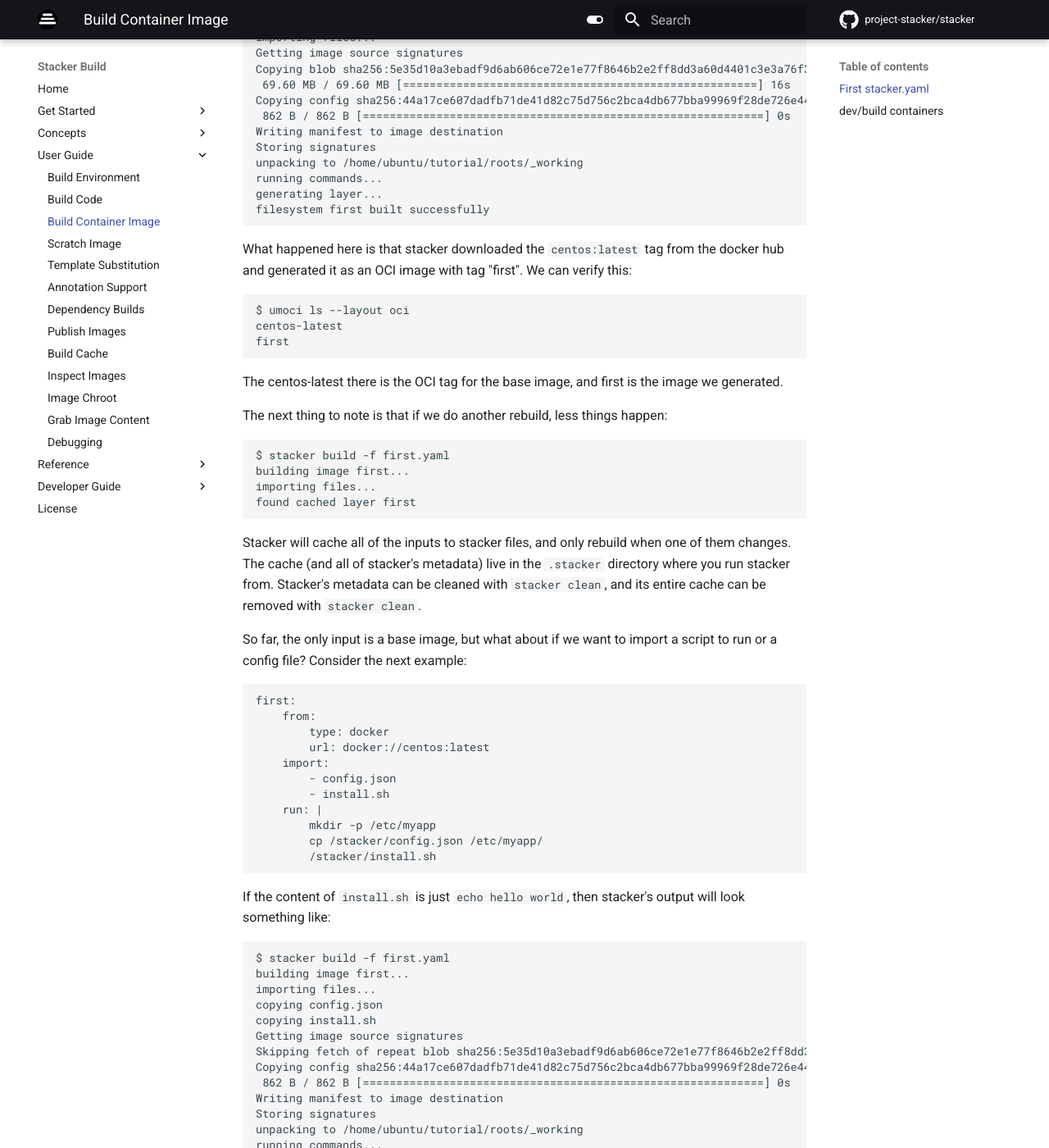
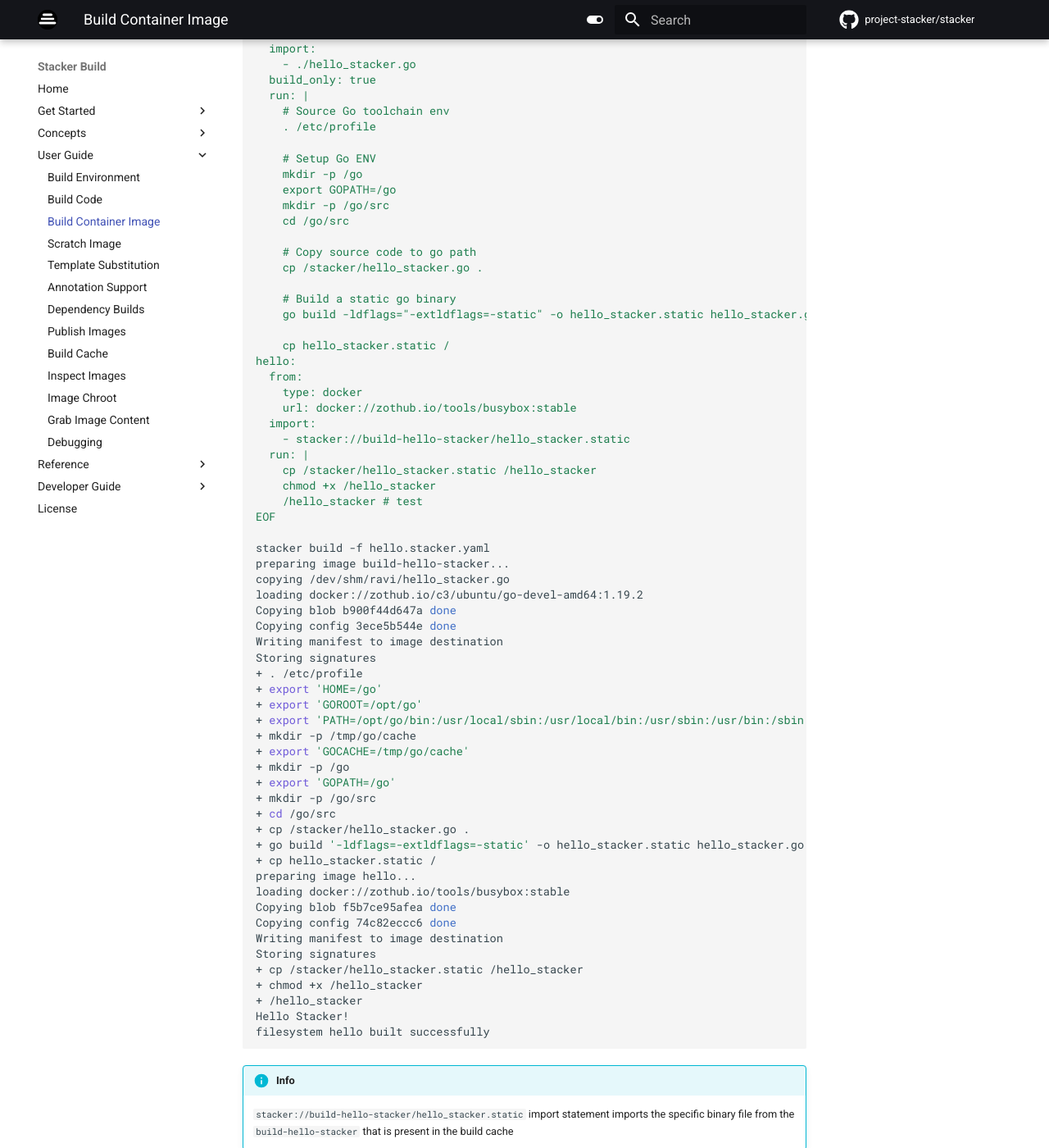
Before and after one commit to rchincha/project-stacker.github.io, an MkDocs documentation site: the page built from docs/user_guide/build_container_image.md, in a window 1280 px wide and 1400 px high, scrolled down 610 px. Shown: the whole window at 82% size. Built offline with MkDocs 1.6.1 and Material for MkDocs 9.7.7, drawn with Linux system fonts in a browser that asks for light colours; comment, search, counter and statistics services are not loaded; some of the changed text lies outside the part shown.

Commit message:
doc: add build container image page
Signed-off-by: Ravi Chamarthy <ravi@chamarthy.dev>

````diff
--- a/docs/user_guide/build_container_image.md
+++ b/docs/user_guide/build_container_image.md
@@ -1,171 +1,104 @@
-# Image Build
+Usually, developers use a two-stage build process to build a container image.
+In the first stage, make the binary for the container image, and in the second
+stage, build the runtime container image, including that binary. To accomplish
+this, stacker "build only" container builds the required binary and does not
+generate the corresponding OCI layer. Then copy this binary into the RFS of the
+runtime image such that the final container has __only__ the required binary.
 
-Stacker is a tool that allows for building OCI images in a reproducible manner,
-completely unprivileged. For this tutorial, we assume you have followed the
-[Get Stacker](../get_started/get_stacker.md) guide.
+```bash title="Two-stage container image build"
+cat > "hello_stacker.go" << EOF
+package main
 
-### First `stacker.yaml`
+import "fmt"
 
-The basic input to stacker is the `stacker.yaml` file, which describes what the
-base for your OCI image should be, and what to do to construct it. One of the
-smallest stacker files is just:
+func main() {
+    fmt.Println("Hello Stacker!")
+}
+EOF
 
-    first:
-        from:
-            type: docker
-            url: docker://centos:latest
+cat > "hello.stacker.yaml" << EOF
+build-hello-stacker:
+  from:
+    type: docker
+    url: docker://zothub.io/c3/ubuntu/go-devel-amd64:1.19.2
+  import:
+    - ./hello_stacker.go
+  build_only: true
+  run: |
+    # Source Go toolchain env
+    . /etc/profile
 
-Note the key `first` represents the name of the layer, and it can have any value
-except `config`, which has a special usage, see the
-[stacker file](../reference/stacker_file.md) documentation.
+    # Setup Go ENV
+    mkdir -p /go
+    export GOPATH=/go
+    mkdir -p /go/src
+    cd /go/src
 
-With this stacker file as `first.yaml`, we can do a basic stacker build:
+    # Copy source code to go path
+    cp /stacker/hello_stacker.go .
 
-    $ stacker build -f first.yaml
-    building image first...
-    importing files...
-    Getting image source signatures
-    Copying blob sha256:5e35d10a3ebadf9d6ab606ce72e1e77f8646b2e2ff8dd3a60d4401c3e3a76f31
-     69.60 MB / 69.60 MB [=====================================================] 16s
-    Copying config sha256:44a17ce607dadfb71de41d82c75d756c2bca4db677bba99969f28de726e4411e
-     862 B / 862 B [============================================================] 0s
-    Writing manifest to image destination
-    Storing signatures
-    unpacking to /home/ubuntu/tutorial/roots/_working
-    running commands...
-    generating layer...
-    filesystem first built successfully
+    # Build a static go binary
+    go build -ldflags="-extldflags=-static" -o hello_stacker.static hello_stacker.go
 
-What happened here is that stacker downloaded the `centos:latest` tag from the
-docker hub and generated it as an OCI image with tag "first". We can verify
-this:
+    cp hello_stacker.static /
+hello:
+  from:
+    type: docker
+    url: docker://zothub.io/tools/busybox:stable
+  import:
+    - stacker://build-hello-stacker/hello_stacker.static
+  run: |
+    cp /stacker/hello_stacker.static /hello_stacker
+    chmod +x /hello_stacker
+    /hello_stacker # test
+EOF
 
-    $ umoci ls --layout oci
-    centos-latest
-    first
+stacker build -f hello.stacker.yaml
+preparing image build-hello-stacker...
+copying /dev/shm/ravi/hello_stacker.go
+loading docker://zothub.io/c3/ubuntu/go-devel-amd64:1.19.2
+Copying blob b900f44d647a done
+Copying config 3ece5b544e done
+Writing manifest to image destination
+Storing signatures
++ . /etc/profile
++ export 'HOME=/go'
++ export 'GOROOT=/opt/go'
++ export 'PATH=/opt/go/bin:/usr/local/sbin:/usr/local/bin:/usr/sbin:/usr/bin:/sbin:/bin'
++ mkdir -p /tmp/go/cache
++ export 'GOCACHE=/tmp/go/cache'
++ mkdir -p /go
++ export 'GOPATH=/go'
++ mkdir -p /go/src
++ cd /go/src
++ cp /stacker/hello_stacker.go .
++ go build '-ldflags=-extldflags=-static' -o hello_stacker.static hello_stacker.go
++ cp hello_stacker.static /
+preparing image hello...
+loading docker://zothub.io/tools/busybox:stable
+Copying blob f5b7ce95afea done
+Copying config 74c82eccc6 done
+Writing manifest to image destination
+Storing signatures
++ cp /stacker/hello_stacker.static /hello_stacker
++ chmod +x /hello_stacker
++ /hello_stacker
+Hello Stacker!
+filesystem hello built successfully
+```
 
-The centos-latest there is the OCI tag for the base image, and first is the
-image we generated.
+!!! info
 
-The next thing to note is that if we do another rebuild, less things happen:
+    `stacker://build-hello-stacker/hello_stacker.static` import statement imports
+    the specific binary file from the `build-hello-stacker` that is present in the
+    build cache
 
-    $ stacker build -f first.yaml
-    building image first...
-	importing files...
-	found cached layer first
+Lets verify that the hello layer has /hello_stacker file:
 
-Stacker will cache all of the inputs to stacker files, and only rebuild when
-one of them changes. The cache (and all of stacker's metadata) live in the `.stacker` directory where you run stacker from. Stacker's metadata can be cleaned with `stacker clean`, and its entire cache can be removed with `stacker clean`.
-
-So far, the only input is a base image, but what about if we want to import a
-script to run or a config file? Consider the next example:
-
-    first:
-        from:
-            type: docker
-            url: docker://centos:latest
-        import:
-            - config.json
-            - install.sh
-        run: |
-            mkdir -p /etc/myapp
-            cp /stacker/config.json /etc/myapp/
-            /stacker/install.sh
-
-If the content of `install.sh` is just `echo hello world`, then stacker's
-output will look something like:
-
-    $ stacker build -f first.yaml
-	building image first...
-	importing files...
-	copying config.json
-	copying install.sh
-	Getting image source signatures
-	Skipping fetch of repeat blob sha256:5e35d10a3ebadf9d6ab606ce72e1e77f8646b2e2ff8dd3a60d4401c3e3a76f31
-	Copying config sha256:44a17ce607dadfb71de41d82c75d756c2bca4db677bba99969f28de726e4411e
-	 862 B / 862 B [============================================================] 0s
-	Writing manifest to image destination
-	Storing signatures
-	unpacking to /home/ubuntu/tutorial/roots/_working
-	running commands...
-	running commands for first
-	+ mkdir -p /etc/myapp
-	+ cp /stacker/config.json /etc/myapp
-	+ /stacker/install.sh
-	hello world
-	generating layer...
-	filesystem first built successfully
-
-There are two new stacker file directives here:
-
-    import:
-        - config.json
-        - install.sh
-
-Which imports those two files into the `/stacker` directory inside the image.
-This directory will not be present during the final image, so copy any files
-you need out of it into their final place in the image. Also, importing things
-from the web (via http://example.com/foo.tar.gz urls) is supported, and these
-things will be cached on disk. Stacker will not evaluate as long as it has a
-file there, so if something at the URL changes, you need to run `stacker build`
-with the `--no-cache` argument, or simply delete the file from
-`.stacker/imports/$target_name/foo.tar.gz`.
-
-And then there is:
-
-    run: |
-        mkdir -p /etc/myapp
-        cp /stacker/config.json /etc/myapp/
-        /stacker/install.sh
-
-Which is the set of commands to run in order to install and configure the
-image.
-
-Also note that it used a cached version of the base layer, but then re-built
-the part where you asked for commands to be run, since that is new.
-
-### dev/build containers
-
-Finally, stacker offers "build only" containers, which are just built, but not
-emitted in the final OCI image. For example:
-
-    build:
-        from:
-            type: docker
-            url: docker://ubuntu:latest
-        run: |
-            apt update
-            apt install -y software-properties-common git
-            apt-add-repository -y ppa:gophers/archive
-            apt update
-            apt install -y golang-1.9
-            export PATH=$PATH:/usr/lib/go-1.9/bin
-            export GOPATH=~/go
-            mkdir -p $GOPATH/src/github.com/openSUSE
-            cd $GOPATH/src/github.com/openSUSE
-            git clone https://github.com/opencontainers/umoci
-            cd umoci
-            make umoci.static
-            cp umoci.static /
-        build_only: true
-    umoci:
-        from:
-            type: docker
-            url: docker://centos:latest
-        import: stacker://build/umoci.static
-        run: cp /stacker/umoci.static /usr/bin/umoci
-
-Will build a static version of umoci in an ubuntu container, but the final
-image will only contain an `umoci` tag with a statically linked version of
-`umoci` at `/usr/bin/umoci`. There are a few new directives to support this:
-
-    build_only: true
-
-indicates that the container shouldn't be emitted in the final image, because
-we're going to import something from it and don't need the rest of it. The
-line:
-
-    import: stacker://build/umoci.static
-
-is what actually does this import, and it says "from a previously built stacker
-image called 'build', import /umoci.static".
+```bash title="stacker chroot"
+stacker chroot -f hello.stacker.yaml hello
+This chroot is temporary, any changes will be destroyed when it exits.
+/ # ls -al /hello_stacker
+-rwxrwxr-x    1 root     root       1809694 Oct 26 01:27 /hello_stacker
+/ # exit
+```
````
